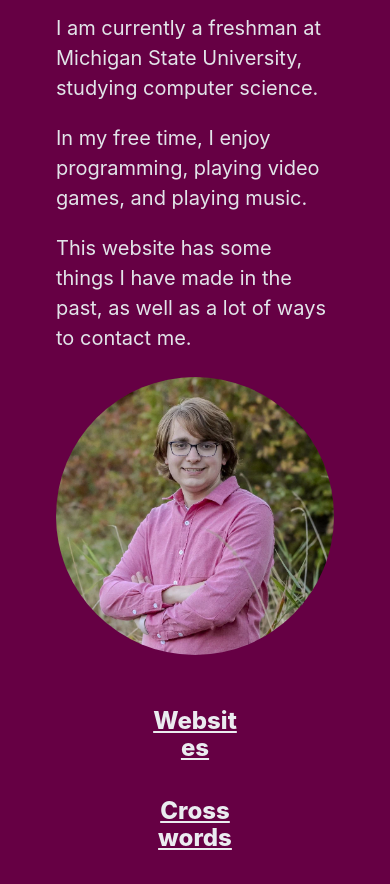
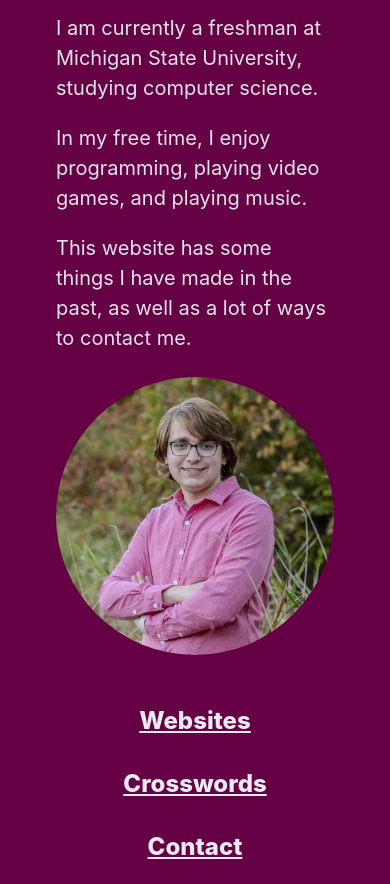
Before and after one commit to GamingLizard9/GamingLizard9.github.io, an Astro site: page / in a window 390 px wide. Shown: the part 207-1091 px from the top of the page. Built offline with nearby package versions, Linux system fonts and the light colour scheme; Astro itself is replaced by a stand-in of ours.

Commit message:
Fixed navbar item width on mobile

```diff
--- a/src/components/NavBar.astro
+++ b/src/components/NavBar.astro
@@ -19,7 +19,4 @@
     #nav-tabs {
         border-radius: 0px 0px 30px 30px;
     }
-    .level-item {
-        width: 25%;
-    }
 </style>
```
